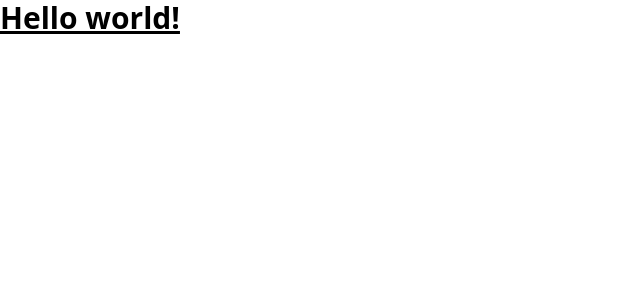
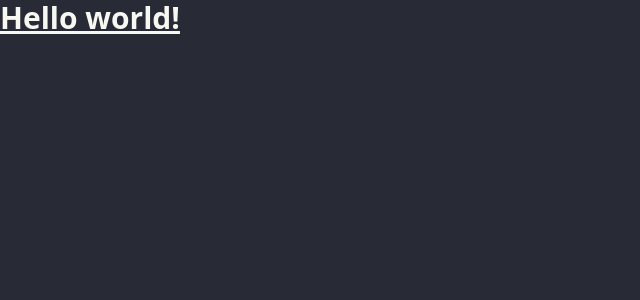
Before and after one commit to laughingclouds/cutalkies, a Next.js app: page / in a window 1280 px wide. Shown: the top 300 px of the page, without its empty margins (0-640 px from the left). Built offline with nearby package versions, Linux system fonts and the light colour scheme.

Commit message:
Add daisyui

```diff
--- a/package.json
+++ b/package.json
@@ -10,6 +10,7 @@
   },
   "dependencies": {
     "@prisma/client": "^4.11.0",
+    "daisyui": "^2.51.4",
     "next": "13.2.4",
     "react": "18.2.0",
     "react-dom": "18.2.0"
--- a/tailwind.config.js
+++ b/tailwind.config.js
@@ -8,8 +8,11 @@ module.exports = {
     // Or if using `src` directory:
     "./src/**/*.{js,ts,jsx,tsx}",
   ],
+  daisyui: {
+    themes: ["dracula"]
+  },
   theme: {
     extend: {},
   },
-  plugins: [],
+  plugins: [require("daisyui")],
 }
```
Also changed, not shown: 1 other file (tests, documents, lock files or other folders).
